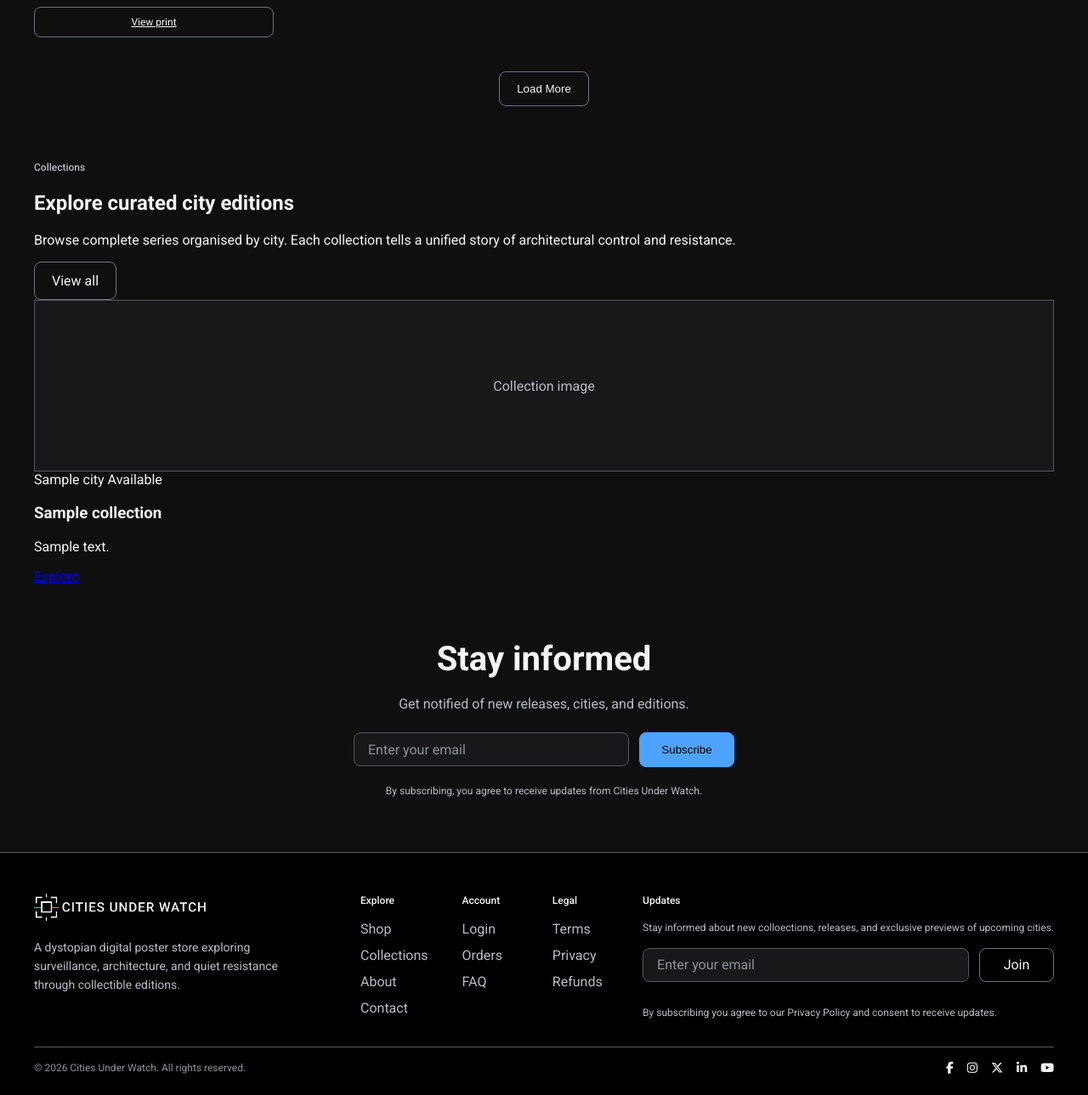
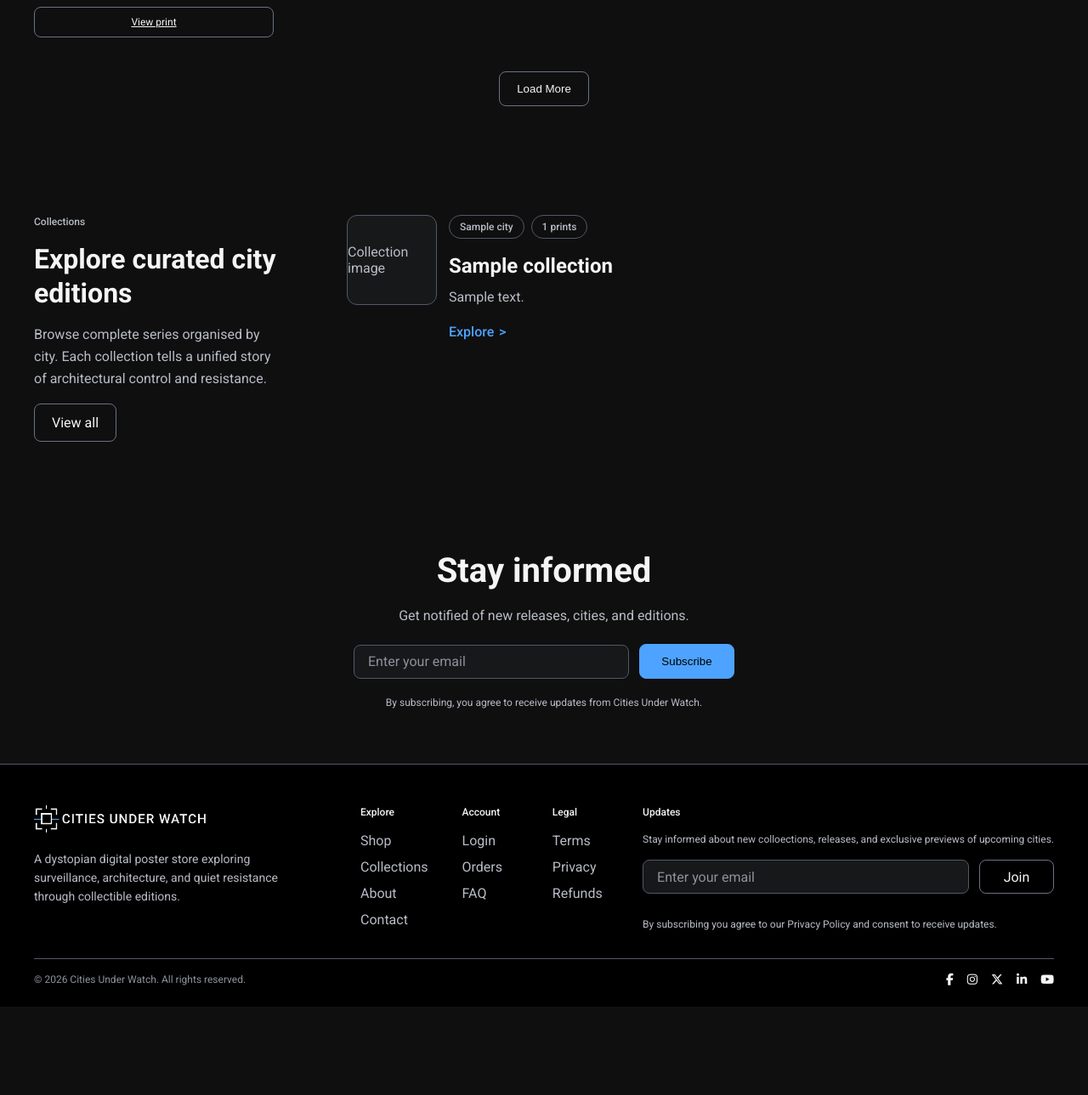
Before and after one commit to creatvie-introvert/cities-under-watch, a Django app: page /catalogue/ in a window 1280 px wide. Shown: the part 1835-3124 px from the top of the page at 85% size. After the commit the page ends 3020 px from the top, so only its background shows below. Run offline with Django 5.2, Linux system fonts and the light colour scheme; tables that the repository leaves empty hold one stand-in row (values such as "Sample post"); grey boxes marked "Sample" are stand-in pictures; some libraries are stand-ins or nearby versions.

Commit message:
style: add catalogue collection showcase section

```diff
--- a/products/models.py
+++ b/products/models.py
@@ -33,6 +33,10 @@ class Collection(models.Model):
     slug = models.SlugField(max_length=120, unique=True)
     short_description = models.CharField(max_length=255, blank=True)
     description = models.TextField(blank=True)
+    planned_product_count = models.PositiveIntegerField(
+        default=0,
+        help_text='Use for display counts, coming soon colections'
+    )
     release_status = models.CharField(
         max_length=20,
         choices=ReleaseStatus.choices,
--- a/products/templates/products/product_list.html
+++ b/products/templates/products/product_list.html
@@ -121,7 +121,7 @@
                                         {{ featured_collection.city.name }}
                                     </span>
                                     <span class="collection-preview-card__tag">
-                                        Available
+                                        {{ featured_collection.product_count }} prints
                                     </span>
                                 </div>
 
@@ -137,7 +137,9 @@
                                     </p>
                                 {% endif %}
 
-                                <a href="#" class="collection-preview-card__link">Explore</a>
+                                <a href="#" class="collection-preview-card__link">
+                                    Explore
+                                </a>
                             </div>
                         </article>
                     {% endif %}
@@ -156,7 +158,7 @@
                                         Coming
                                     </span>
                                     <span class="collection-preview-card__tag">
-                                        {{ collection.city.name }}
+                                        {{ collection.product_count }} prints
                                     </span>
                                 </div>
 
--- a/products/views.py
+++ b/products/views.py
@@ -1,3 +1,4 @@
+from django.db.models import Count, Q
 from django.shortcuts import render
 from .models import Product, Collection
 
@@ -18,17 +19,26 @@ def product_list(request):
             city__is_active=True,
         )
         .select_related('city')
+        .annotate(
+            product_count=Count(
+                'products',
+                filter=Q(products__is_active=True)
+            )
+        )
         .first()
     )
 
     coming_soon_collections = (
         Collection.objects
         .filter(
-            release_status='coming_soon',
+            release_status=Collection.ReleaseStatus.COMING_SOON,
             city__is_active=True,
         )
         .select_related('city')[:2]
     )
+
+    for collection in coming_soon_collections:
+        collection.product_count = collection.planned_product_count
 
     context = {
         'products': products,
--- a/static/css/base.css
+++ b/static/css/base.css
@@ -537,6 +537,7 @@ body {
 .page-header-section,
 .featured-highlight-section,
 .product-grid-section,
+.collection-showcase-section,
 .concept-intro-section,
 .featured-prints-section,
 .narrative-section,
@@ -730,6 +731,115 @@ body {
 .product-grid-section__actions {
     display: flex;
     justify-content: center;
+}
+
+.collection-showcase {
+    display: flex;
+    flex-direction: column;
+    gap: var(--space-8);
+}
+
+.collection-showcase__intro {
+    display: flex;
+    flex-direction: column;
+    align-items: flex-start;
+    gap: var(--space-4);
+    text-align: left;
+}
+
+.collection-showcase__intro h2 {
+    margin: 0;
+    font-size: 2rem;
+    line-height: 2.5rem;
+    font-weight: 700;
+}
+
+.collection-showcase__intro > p:last-of-type {
+    margin: 0;
+    color: var(--color-text-secondary);
+    font-size: 1rem;
+    line-height: 1.625rem;
+    max-width: 22rem;
+}
+
+.collection-showcase__list {
+    display: flex;
+    flex-direction: column;
+    gap: var(--space-6);
+}
+
+.collection-preview-card {
+    display: flex;
+    flex-direction: column;
+    gap: var(--space-4);
+}
+
+.collection-preview-card__image {
+    width: 100%;
+}
+
+.collection-preview-card__image .image-placeholder {
+    min-height: 10rem;
+    border-radius: 0.75rem;
+}
+
+.collection-preview-card__content {
+    display: flex;
+    flex-direction: column;
+    align-items: flex-start;
+    gap: var(--space-3);
+    text-align: left;
+}
+
+.collection-preview-card__tags {
+    display: flex;
+    flex-wrap: wrap;
+    gap: var(--space-2);
+}
+
+.collection-preview-card__tag {
+    display: inline-flex;
+    align-items: center;
+    justify-content: center;
+    min-height: 1.75rem;
+    padding: 0 0.75rem;
+    border: 1px solid var(--color-border-subtle);
+    border-radius: 999px;
+    color: var(--color-text-secondary);
+    font-size: 0.75rem;
+    line-height: 1rem;
+    font-weight: 500;
+    box-sizing: border-box;
+}
+
+.collection-preview-card__content h3 {
+    margin: 0;
+    font-size: 1.75rem;
+    line-height: 2.25rem;
+    font-weight: 700;
+}
+
+.collection-preview-card__content p {
+    margin: 0;
+    color: var(--color-text-secondary);
+    font-size: 1rem;
+    line-height: 1.625rem;
+}
+
+.collection-preview-card__link {
+    display: inline-flex;
+    align-items: center;
+    gap: 0.35rem;
+    color: var(--color-accent-primary);
+    text-decoration: none;
+    font-size: 1rem;
+    line-height: 1.5rem;
+    font-weight: 500;
+}
+
+.collection-preview-card__link::after {
+    content: ">";
+    line-height: 1;
 }
 
 .section-image .image-placeholder {
@@ -1026,6 +1136,11 @@ body {
     margin-top: 0;
 }
 
+.collection-preview-card__link:focus-visible {
+    outline: 2px solid var(--color-accent-primary);
+    outline-offset: 2px;
+}
+
 /* =========================
    Hover States
 ========================= */
@@ -1044,6 +1159,10 @@ body {
         color: var(--color-text-secondary);
     }
 
+    .collection-preview-card__link:hover {
+        opacity: 0.85;
+    }
+
     .btn-primary:hover {
         opacity: 0.9;
     }
@@ -1246,6 +1365,18 @@ body {
 
     .newsletter-note {
         max-width: 26rem;
+    }
+
+    .collection-showcase {
+        gap: var(--space-10);
+    }
+
+    .collection-showcase__intro > p:last-of-type {
+        max-width: 24rem;
+    }
+
+    .collection-preview-card__image .image-placeholder {
+        min-height: 12rem;
     }
 }
 
@@ -1626,4 +1757,57 @@ body {
     .newsletter-note {
         max-width: 28rem;
     }
-}
+
+    .collection-showcase {
+        display: grid;
+        grid-template-columns: minmax(0, 20rem) minmax(0, 1fr);
+        gap: var(--space-12);
+        align-items: start;
+    }
+
+    .collection-showcase__intro {
+        position: sticky;
+        top: var(--space-8);
+    }
+
+    .collection-showcase__intro > p:last-of-type {
+        max-width: 18rem;
+    }
+
+    .collection-showcase__list {
+        gap: var(--space-5);
+    }
+
+    .collection-preview-card {
+        display: grid;
+        grid-template-columns: 6.5rem minmax(0, 1fr);
+        grid-area: var(--space-5);
+        align-items: start;
+    }
+
+    .collection-preview-card__image .image-placeholder {
+        min-height: 6.5rem;
+        aspect-ratio: 1 / 1;
+    }
+
+    .collection-preview-card__content {
+        gap: var(--space-2);
+    }
+
+    .collection-preview-card__content h3 {
+        font-size: 1.5rem;
+        line-height: 2rem;
+    }
+
+    .collection-preview-card__content p {
+        max-width: 28rem;
+    }
+
+    .collection-preview-card__tags {
+        margin-bottom: var(--space-2);
+    }
+
+    .collection-preview-card__link {
+        margin-top: var(--space-2);
+    }
+}
```
Also changed, not shown: products/migrations/0002_collection_planned_product_count.py (added).
